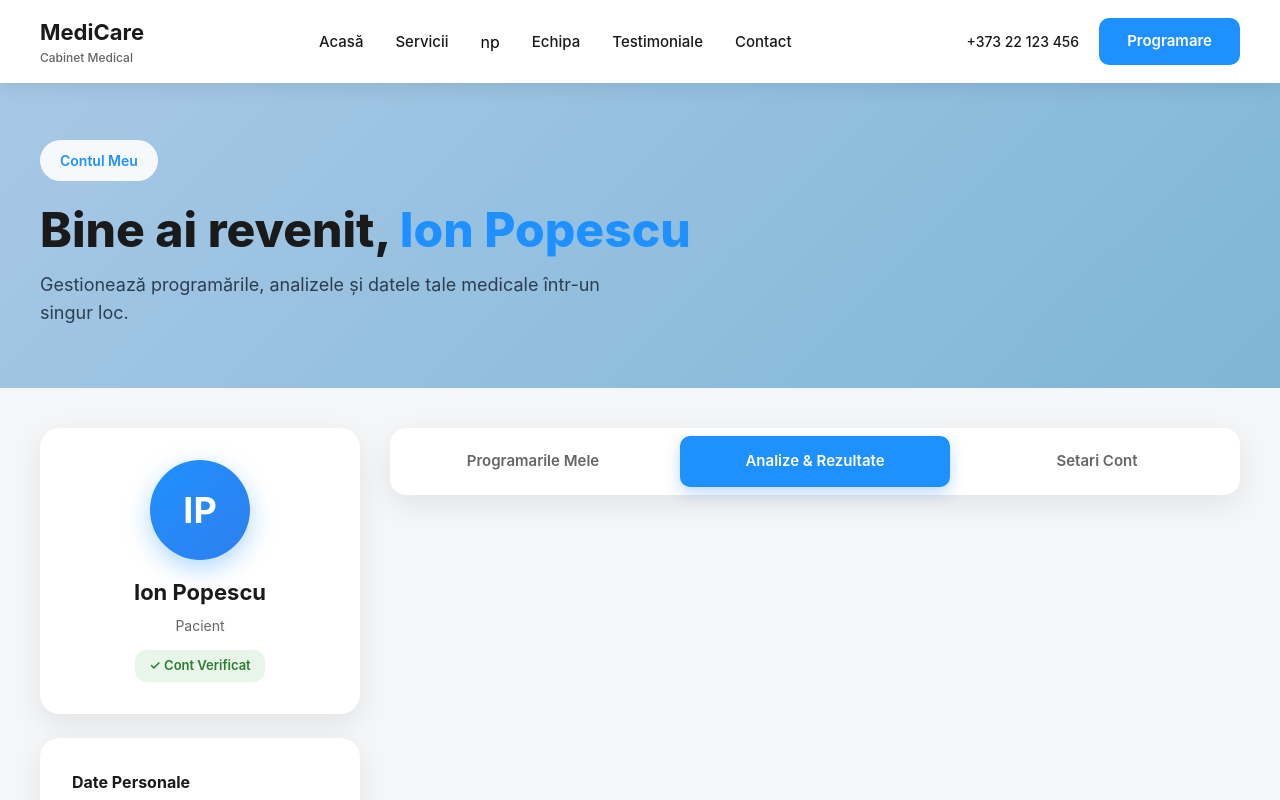
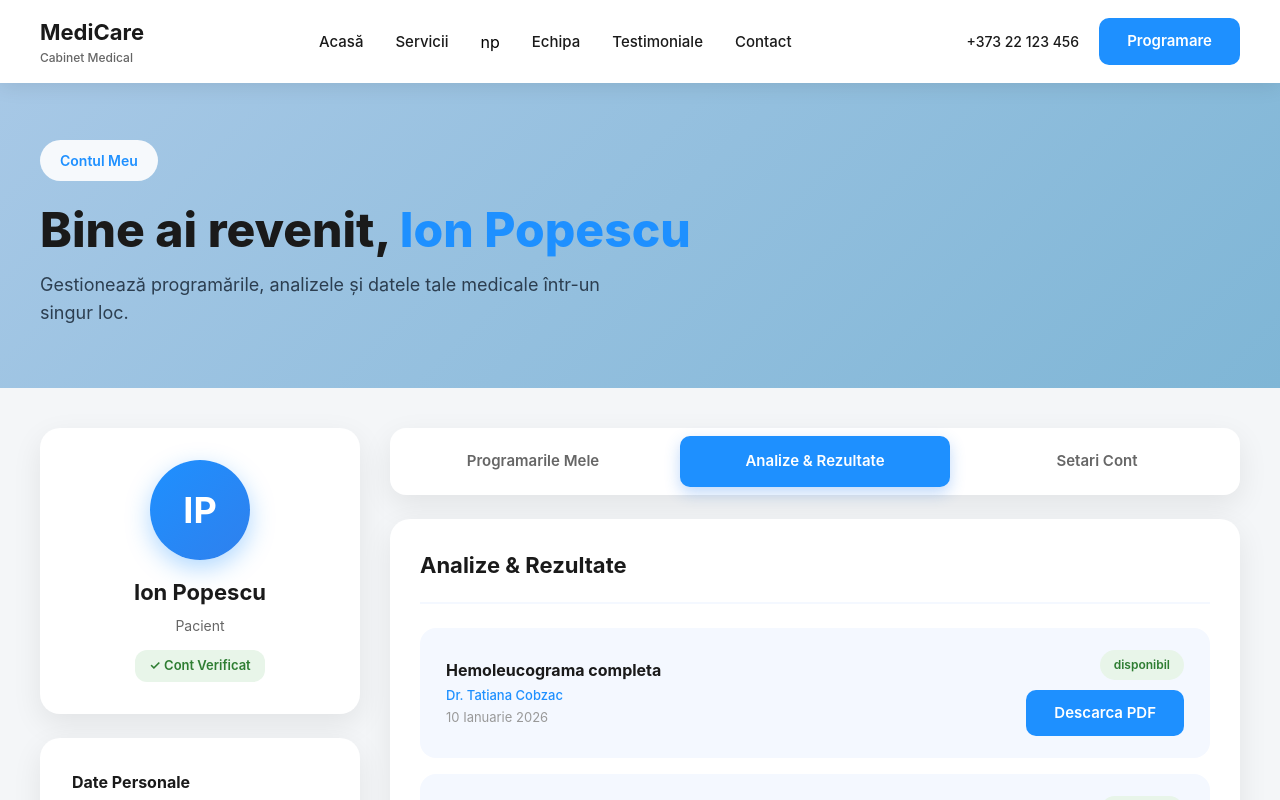
Before and after one commit to Victor-Sirbu/Tweb, a React (Vite) app in the folder client/: page / in a window 1280 px wide. Both pictures are taken after a click on the button "Analize & Rezultate". Shown: the top 800 px of the page. Built offline with nearby package versions, Linux system fonts and the light colour scheme.

Commit message:
adaugare tab analize si rezultate

```diff
--- a/client/src/components/ProfilePage/ProfilePage.css
+++ b/client/src/components/ProfilePage/ProfilePage.css
@@ -522,3 +522,62 @@
     background: #2f80ed;
     transform: translateY(-2px);
 }
+
+.analize-list {
+    display: flex;
+    flex-direction: column;
+    gap: 16px;
+}
+
+.analiza-card {
+    display: flex;
+    align-items: center;
+    justify-content: space-between;
+    gap: 20px;
+    padding: 20px 24px;
+    background: #f4f8ff;
+    border-radius: 16px;
+    border: 2px solid transparent;
+    transition: all 0.3s ease;
+}
+
+.analiza-card:hover {
+    border-color: #1e90ff;
+    transform: translateY(-3px);
+    box-shadow: 0 10px 25px rgba(30, 144, 255, 0.15);
+}
+
+.analiza-info {
+    flex: 1;
+}
+
+.analiza-name {
+    font-size: 16px;
+    font-weight: 700;
+    color: #1a1a1a;
+    margin-bottom: 4px;
+}
+
+.analiza-doctor {
+    font-size: 13px;
+    color: #1e90ff;
+    font-weight: 500;
+    margin-bottom: 2px;
+}
+
+.analiza-date {
+    font-size: 13px;
+    color: #999;
+}
+
+.analiza-right {
+    display: flex;
+    flex-direction: column;
+    align-items: flex-end;
+    gap: 10px;
+}
+
+.status-available {
+    background: #e8f5e9;
+    color: #2e7d32;
+}
--- a/client/src/components/ProfilePage/ProfilePage.tsx
+++ b/client/src/components/ProfilePage/ProfilePage.tsx
@@ -36,11 +36,36 @@ const ProfilePage = () => {
         }
     ];
 
+    const analize = [
+        {
+            id: 1,
+            name: "Hemoleucograma completa",
+            date: "10 Ianuarie 2026",
+            status: "disponibil",
+            doctor: "Dr. Tatiana Cobzac"
+        },
+        {
+            id: 2,
+            name: "Profil lipidic",
+            date: "10 Ianuarie 2026",
+            status: "disponibil",
+            doctor: "Dr. Vasile Munteanu"
+        },
+        {
+            id: 3,
+            name: "Glicemie a jeun",
+            date: "05 Decembrie 2025",
+            status: "disponibil",
+            doctor: "Dr. Tatiana Cobzac"
+        }
+    ];
+
     const getStatusClass = (status: string) => {
         switch (status) {
             case "confirmat": return "status-confirmed";
             case "in asteptare": return "status-pending";
             case "finalizat": return "status-done";
+            case "disponibil": return "status-available";
             default: return "";
         }
     };
@@ -208,6 +233,32 @@ const ProfilePage = () => {
                                 </div>
                             </div>
                         )}
+
+                        {activeTab === "analize" && (
+                            <div className="tab-content">
+                                <div className="content-header">
+                                    <h2 className="content-title">Analize & Rezultate</h2>
+                                </div>
+                                <div className="analize-list">
+                                    {analize.map((a) => (
+                                        <div key={a.id} className="analiza-card">
+                                            <div className="analiza-info">
+                                                <h3 className="analiza-name">{a.name}</h3>
+                                                <p className="analiza-doctor">{a.doctor}</p>
+                                                <p className="analiza-date">{a.date}</p>
+                                            </div>
+                                            <div className="analiza-right">
+                        <span className={`status-badge ${getStatusClass(a.status)}`}>
+                            {a.status}
+                        </span>
+                                                <button className="navbar-btn">Descarca PDF</button>
+                                            </div>
+                                        </div>
+                                    ))}
+                                </div>
+                            </div>
+                        )}
+
                     </main>
 
                 </div>
```
